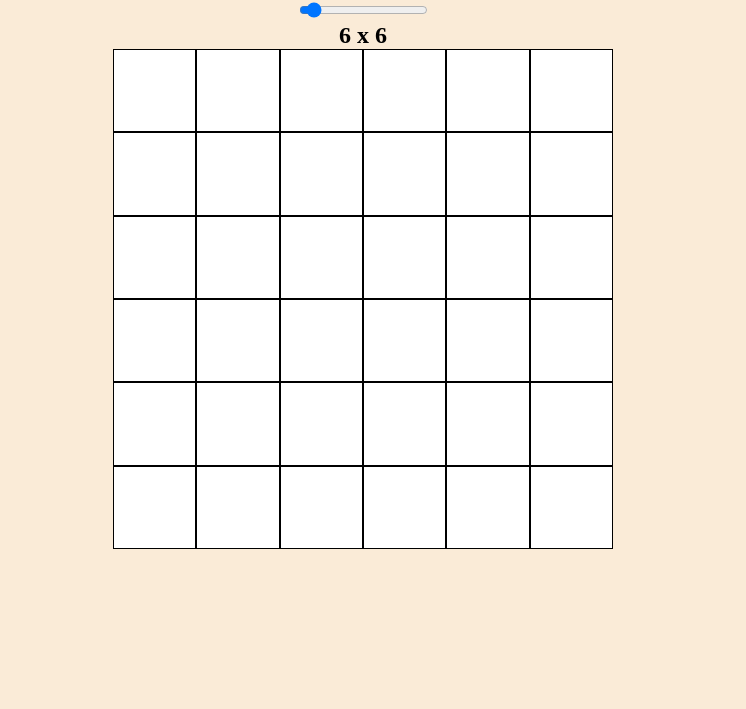
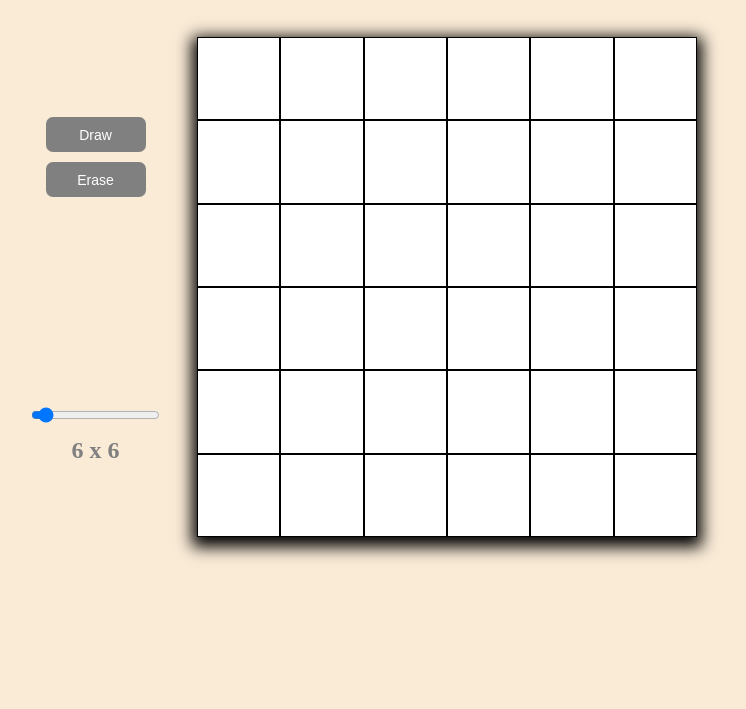
Before and after one commit to gabrielsotir18/Etch-a-Sketch, a plain HTML site: page index.html in a window 1280 px wide. Shown: the part 91-800 px from the top of the page, without its empty margins (277-1023 px from the left). Drawn offline with Linux system fonts and the light colour scheme.

Commit message:
add buttons for eraser and drawing

```diff
--- a/index.html
+++ b/index.html
@@ -9,15 +9,22 @@
     <title>Document</title>
 </head>
 <body>
-    <div class="title">Etch-a-Sketch</div>
+    <div class="big-container">
+        <div class="buttons">
+            <button value="Draw">Draw</button>
+            <button value="Erase">Erase</button>
+            <!-- <button calue="Clear">Clear</button> -->
             <div class="input">
                 <input type="range" min="2" max="64" value="6" id="grid-size-input">
             </div>
             <div class="output">
                 6 x 6
             </div>
-    <div class="grid-container">
-
+        </div>
+        <div class="aux">
+            <div class="title">Etch-a-Sketch</div>
+            <div class="grid-container"></div>
+        </div>
     </div>
 
 
--- a/script.js
+++ b/script.js
@@ -1,5 +1,6 @@
 const gridContainer  = document.querySelector(".grid-container");
 let clicked;
+let color="black";
 document.addEventListener('mousedown', e => clicked = e.buttons);
 document.addEventListener('mouseup', e => clicked = e.buttons);
 
@@ -38,7 +39,7 @@ const gridItems = Array.from(document.querySelectorAll('.grid-element'));
     });
 
 function changeColor(item){
-    item.style.backgroundColor = "black";
+    item.style.backgroundColor = color  ;
 }
 
 function drawGrid(){
@@ -60,3 +61,13 @@ function drawGrid(){
         });
     });
 }
+
+const buttons = Array.from(document.querySelectorAll(".buttons button"));
+
+buttons.forEach(button =>{
+    button.addEventListener("click", e =>{
+        if(e.target.value == "Draw") color = "black";
+        if(e.target.value == "Erase") color = "white";
+        if(e.target.value == "Clear") drawGrid();
+    });
+});
--- a/style.css
+++ b/style.css
@@ -1,10 +1,14 @@
 body{
     background-color: antiquewhite;
+    user-select: none;
+    -webkit-user-select: none;
 }
 .title{
     text-align: center;
-    font-family: Cambria, Cochin, Georgia, Times, 'Times New Roman', serif;
-    font-size: x-large;
+    font-family:Verdana, Geneva, Tahoma, sans-serif;
+    font-size: 60px;
+    font-weight: bolder;
+    color: grey;
     margin-bottom: 50px;
 }
 .input{
@@ -14,24 +18,53 @@ body{
     text-align: center;
     font-weight: bolder;
     font-size: x-large;
+    color: grey;
+    margin-bottom: 20px;
+}
+.big-container{
+    display:flex;
+    justify-content: center;
 }
 .grid-container{
     align-items: center;
     display:flex;
     height: 500px;
-
+    width: 500px;
+    box-shadow: 0px 5px 15px 5px #000000;
     flex-direction: column;
 }
+.buttons{
+    display: flex;
+    margin-top: 200px;
+    margin-right: 35px;
+    gap : 10px;
+    align-items: center;
+    flex-direction: column;
 
+}
+button{
+    width: 100px;
+    height: 35px;
+    background-color: grey;
+    color: white;
+    border-style: none;
+    font-size: 14px;
+    border-radius: 7px;
+}
+input{
+    margin-top: 200px;
+    color:grey;
+}
 .row-container{
     display: flex;
     width: 500px;
-    flex:1 1 auto;
+    flex: 1;
 }
 
 .grid-element{
     background-color: white;
     user-select: none;
-    border: 1px solid Black;
+    border: 1px solid black;
+    -webkit-user-select: none;
     flex:1 1 auto;
 }
```
Lines whose indentation alone changed are shown as unchanged.
